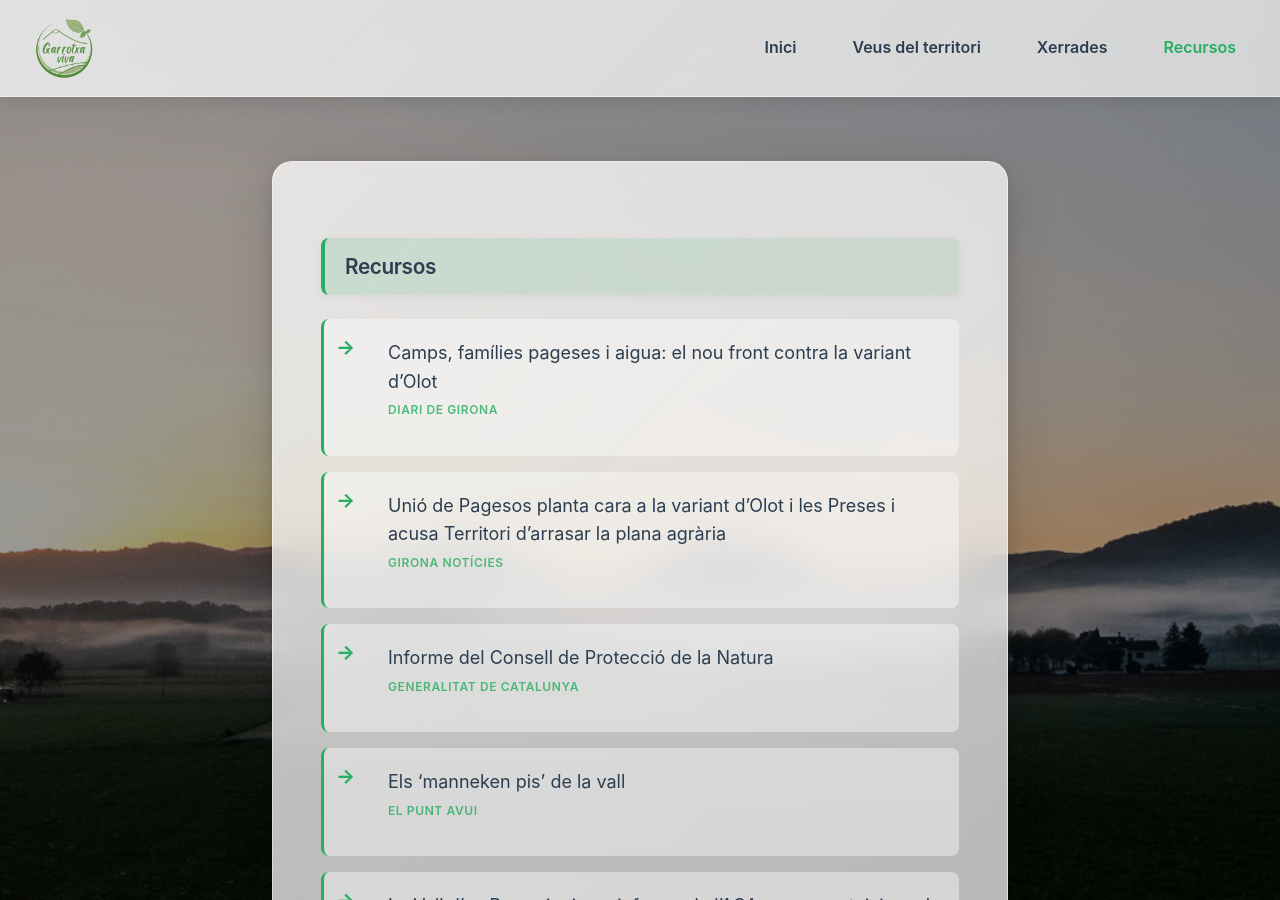
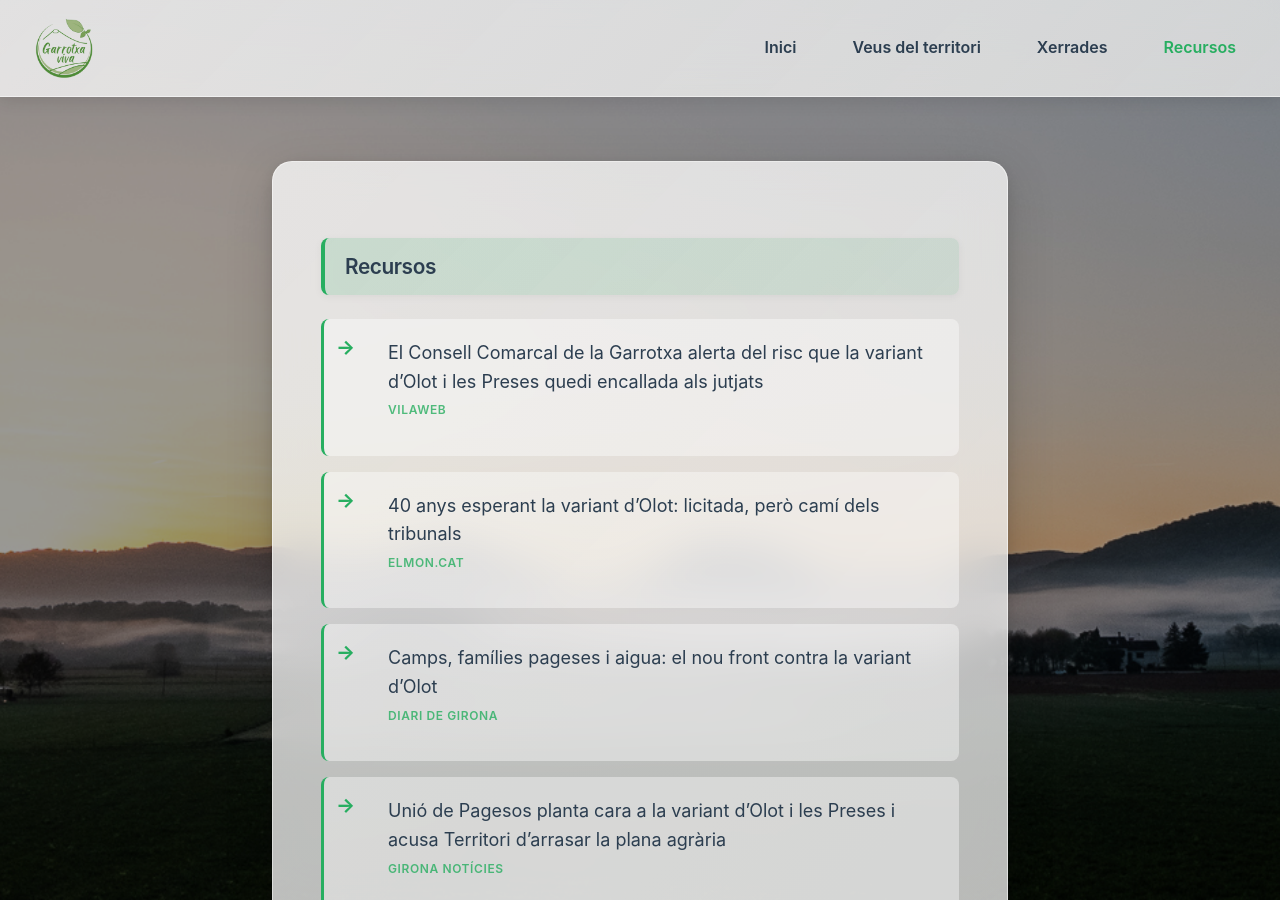
Before and after one commit to garrotxa-viva/garrotxa-viva.github.io, a Jekyll site: the page built from recursos.markdown, in a window 1280 px wide and 900 px high. Built offline with Jekyll 4.4.1, drawn with Linux system fonts in a browser that asks for light colours; comment, search, counter and statistics services are not loaded.

Commit message:
Add two new resources

```diff
--- a/recursos.markdown
+++ b/recursos.markdown
@@ -6,6 +6,10 @@ title: Recursos - Garrotxa Viva
 <main class="content-box recursos-content" markdown="1">
 
 # Recursos
+
+- [El Consell Comarcal de la Garrotxa alerta del risc que la variant d’Olot i les Preses quedi encallada als jutjats <span class="source">Vilaweb</span>](https://www.vilaweb.cat/noticies/el-consell-comarcal-de-la-garrotxa-alerta-del-risc-que-la-variant-dolot-i-les-preses-quedi-encallada-als-jutjats/)
+
+- [40 anys esperant la variant d’Olot: licitada, però camí dels tribunals <span class="source">elmon.cat</span>](https://elmon.cat/moneconomia/macroeconomia/infraestructures/40-anys-esperant-variant-olot-132602/)
 
 - [Camps, famílies pageses i aigua: el nou front contra la variant d’Olot <span class="source">Diari de Girona</span>](https://www.diaridegirona.cat/comarques/2026/05/18/unio-pagesos-recurs-variant-olot-preses-130357300.html)
 
```
